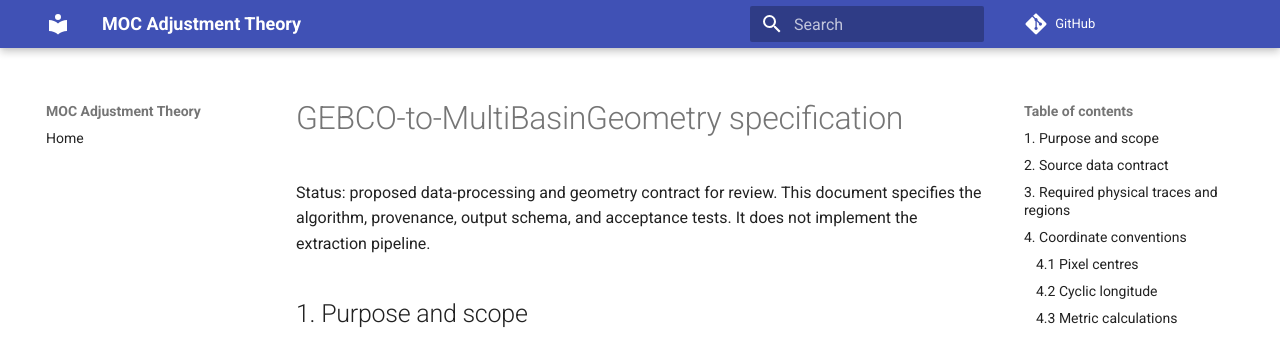
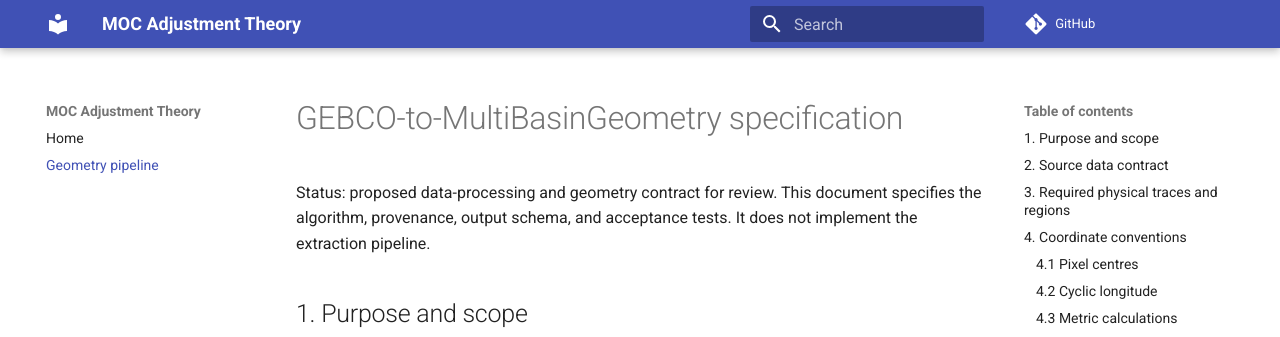
Before and after one commit to andrewwatford/MOCAdjustmentTheory, an MkDocs documentation site: the page built from docs/specifications/geometry_pipeline.md, in a window 1280 px wide. Shown: the top 337 px of the page. Built offline with MkDocs 1.6.1 and Material for MkDocs 9.7.7, drawn with Linux system fonts in a browser that asks for light colours; comment, search, counter and statistics services are not loaded.

Commit message:
Publish geometry pipeline specification

```diff
--- a/mkdocs.yml
+++ b/mkdocs.yml
@@ -8,5 +8,6 @@ theme:
 
 nav:
   - Home: index.md
+  - Geometry pipeline: specifications/geometry_pipeline.md
 
 strict: true
```
